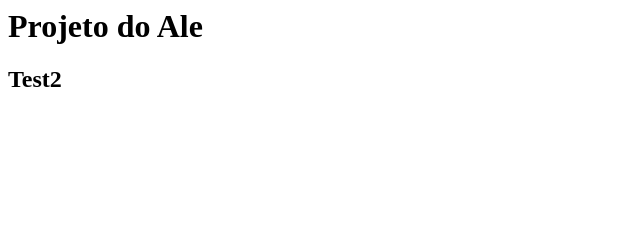
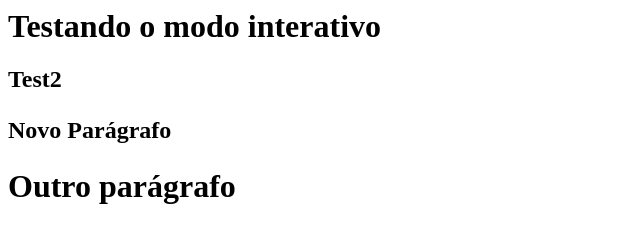
Before and after one commit to alexandrehsantos/curso-git, a plain HTML site: page index.html in a window 1280 px wide. Shown: the whole page, without its empty margins (0-640 px from the left). Drawn offline with Linux system fonts and the light colour scheme.

Commit message:
Ultima Alteração mondo interativo

```diff
--- a/index.html
+++ b/index.html
@@ -3,8 +3,12 @@
 </head>
 	<title> Teste GIT </title>
 	<body>
-		<h1>Projeto do Ale</h1>
-	<h2>Test2</h2>
-
+		<h1>Testando o modo interativo</h1>
+	<h2>
+		Test2
+	<p>
+		Novo Parágrafo
+	</h2>
+	<H1> Outro parágrafo </H1>
 	</body>
 </html>
```
